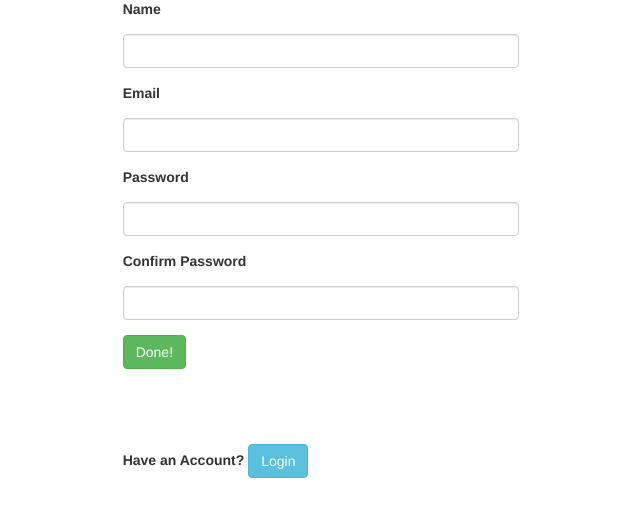
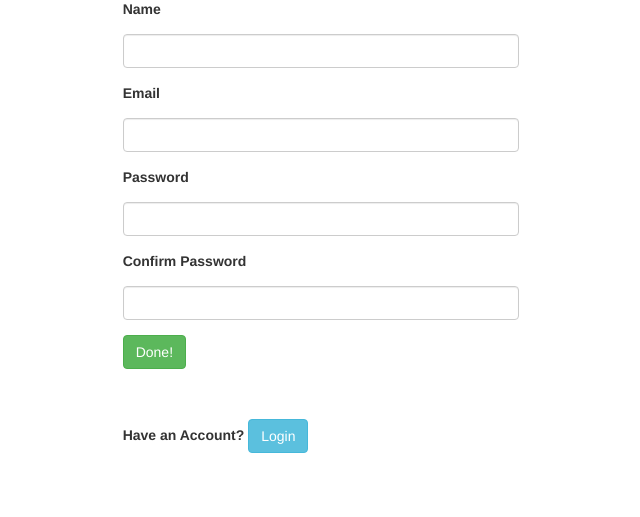
Before and after one commit to dragoonblade/task2, a PHP site: page /new.php in a window 1280 px wide. Shown: the part 226-743 px from the top of the page, without its empty margins (319-959 px from the left). Run offline with PHP 8.4, Linux system fonts and the light colour scheme.

Commit message:
removed <br>

```diff
--- a/forgot.php
+++ b/forgot.php
@@ -19,8 +19,8 @@
   					</div>
             <div class="form-group">
               <button id="button3" class="btn btn-success">Send Reset Password Link</button>
-            </div><br><br><br><br>
-  					<div class="form-group">
+            </div>
+  					<div class="form-group" style="margin-top:50px">
   						<label id="input3" class="form-group" for="password">New User?</label>
   						<button id="button3" class="btn btn-info" formaction="new.php">Sign Up</button>
   					</div>
--- a/new.php
+++ b/new.php
@@ -31,8 +31,8 @@
             </div>
             <div class="form-group">
               <button id="button3" class="btn btn-success">Done!</button>
-            </div><br><br><br>
-  					<div class="form-group">
+            </div>
+  					<div class="form-group" style="margin-top:50px">
   						<label id="input3" class="form-group" for="password">Have an Account?</label>
   						<button id="button3" class="btn btn-info" formaction="index.php">Login</button>
   					</div>
```
